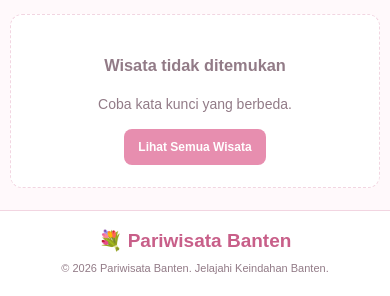
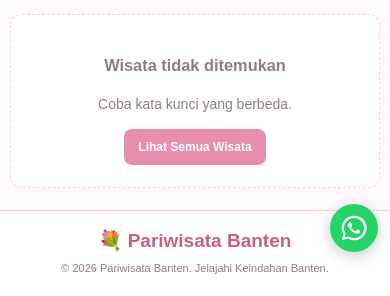
Before and after one commit to Asepteknik98/smkjayabuana_vokasi, a PHP site: page /beranda.php in a window 390 px wide. Shown: the part 580-876 px from the top of the page. Run offline with PHP 8.4, Linux system fonts and the light colour scheme; data that the repository does not hold is empty.

Commit message:
udh tambahin whatsapp

```diff
--- a/beranda.php
+++ b/beranda.php
@@ -323,5 +323,10 @@ function geserWisata(arah) {
 }
 </script>
 
+<?php require_once __DIR__ . '/whatsapp.php'; ?>
+
 </body>
 </html>
+
+</body>
+</html>
--- /dev/null
+++ b/whatsapp.php
@@ -0,0 +1,81 @@
+
+<?php
+// Tombol WhatsApp untuk semua halaman
+$nomorWA = '6283871714458';
+
+$pesanWA = 'Halo Admin Pariwisata Banten, saya ingin bertanya tentang wisata di Banten.';
+
+$linkWA = 'https://wa.me/' . $nomorWA
+        . '?text=' . rawurlencode($pesanWA);
+?>
+
+<style>
+/* TOMBOL WHATSAPP MENGAMBANG */
+
+.wa-floating {
+    position: fixed;
+    right: 18px;
+    bottom: 18px;
+    z-index: 9999;
+
+    display: flex;
+    align-items: center;
+    justify-content: center;
+
+    width: 55px;
+    height: 55px;
+
+    background: #25d366;
+    color: white;
+
+    border-radius: 50%;
+    box-shadow: 0 4px 15px rgba(0, 0, 0, 0.2);
+
+    text-decoration: none;
+    transition: transform 0.2s, background 0.2s;
+}
+
+.wa-floating:hover {
+    background: #1ebe5d;
+    transform: scale(1.08);
+}
+
+.wa-floating svg {
+    width: 29px;
+    height: 29px;
+    fill: currentColor;
+}
+
+/* TAMPILAN HP */
+
+@media (max-width: 700px) {
+    .wa-floating {
+        right: 12px;
+        bottom: 12px;
+        width: 48px;
+        height: 48px;
+    }
+
+    .wa-floating svg {
+        width: 26px;
+        height: 26px;
+    }
+}
+</style>
+
+<a
+    href="<?= htmlspecialchars($linkWA, ENT_QUOTES, 'UTF-8') ?>"
+    class="wa-floating"
+    target="_blank"
+    rel="noopener noreferrer"
+    title="Chat Admin via WhatsApp"
+    aria-label="Chat Admin via WhatsApp"
+>
+    <svg
+        xmlns="http://www.w3.org/2000/svg"
+        viewBox="0 0 32 32"
+        aria-hidden="true"
+    >
+        <path d="M16 .8A15.1 15.1 0 0 0 3 23.6L.9 31l7.6-2A15.2 15.2 0 1 0 16 .8zm0 27.6a12.3 12.3 0 0 1-6.3-1.7l-.5-.3-4.5 1.2 1.2-4.4-.3-.5A12.4 12.4 0 1 1 16 28.4zm6.8-9.3c-.4-.2-2.2-1.1-2.5-1.2-.3-.1-.6-.2-.8.2-.2.4-1 1.2-1.2 1.5-.2.2-.4.3-.8.1-.4-.2-1.6-.6-3-1.9-1.1-1-1.9-2.2-2.1-2.6-.2-.4 0-.6.2-.8l.6-.7.4-.6c.1-.2 0-.5 0-.7l-1.2-2.8c-.3-.7-.6-.6-.8-.6h-.7c-.3 0-.7.1-1 .5-.3.4-1.3 1.3-1.3 3.1s1.3 3.5 1.5 3.8c.2.2 2.6 4 6.3 5.5.9.4 1.6.6 2.1.8.9.3 1.7.3 2.3.2.7-.1 2.2-.9 2.5-1.8.3-.9.3-1.7.2-1.8-.1-.2-.3-.3-.7-.5z"/>
+    </svg>
+</a>
```
